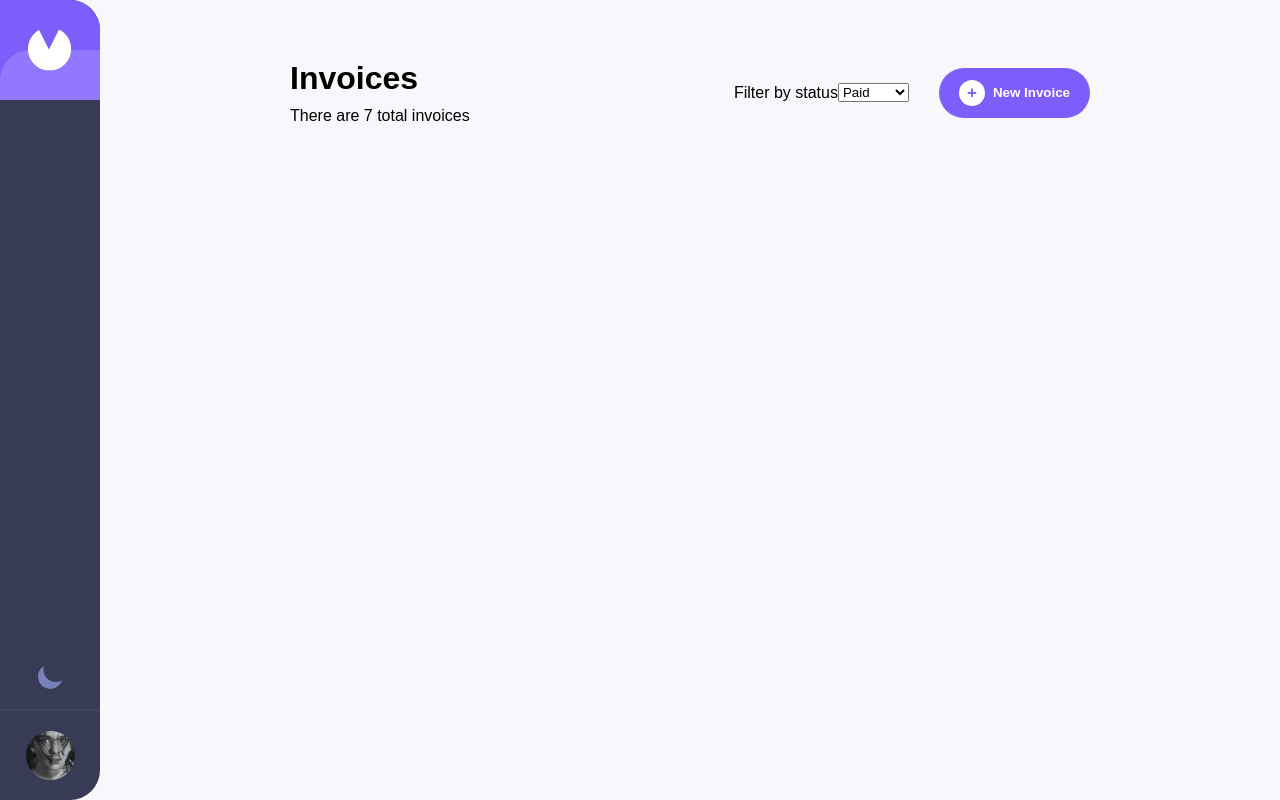
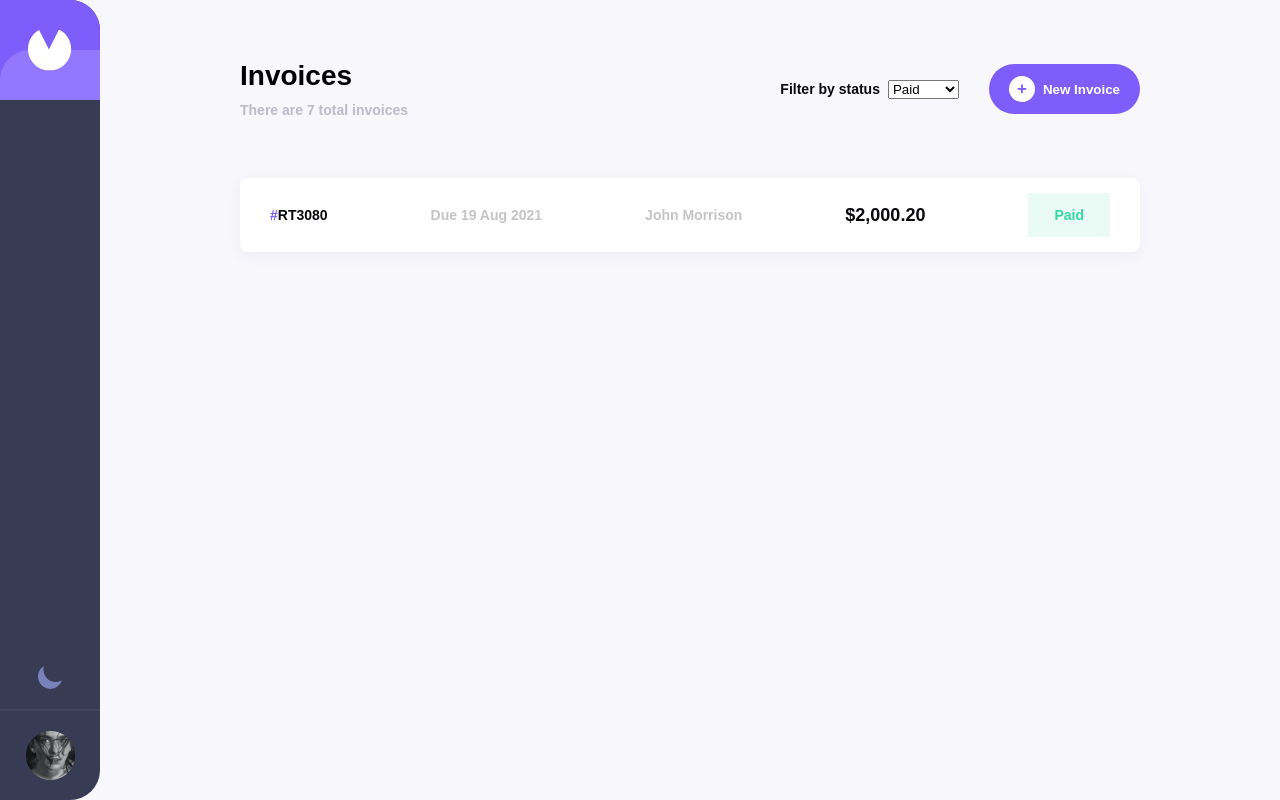
Before and after one commit to callumboaden/invoice-app, a React (Create React App) app: page / in a window 1280 px wide. Built offline with nearby package versions, Linux system fonts and the light colour scheme.

Commit message:
added invoiceListItem component

```diff
--- a/src/App.css
+++ b/src/App.css
@@ -5,6 +5,7 @@
 
 body {
   font-family: 'Montserrat', sans-serif;
+  font-size: 14px;
 }
 
 h1, h2, h3, h4, h5, p {
@@ -21,3 +22,9 @@ button  {
   font-family: 'Montserrat', sans-serif;
   font-weight: 700;
 }
+
+ul {
+  list-style-type: none;
+  margin: 0;
+  padding: 0;
+}
--- a/src/App.js
+++ b/src/App.js
@@ -1,12 +1,12 @@
 import Sidebar from "./components/Sidebar";
-import InvoiceList from "./components/InvoiceList";
+import InvoiceListContainer from "./components/InvoiceListContainer";
 import "./App.css";
 
 function App() {
   return (
     <div className="App">
       <Sidebar></Sidebar>
-      <InvoiceList></InvoiceList>
+      <InvoiceListContainer></InvoiceListContainer>
     </div>
   );
 }
--- a/src/InvoiceList.css
+++ b/src/InvoiceList.css
@@ -1,4 +1,51 @@
-.InvoiceList-container {
-    width: 800px;
-    margin: 60px auto;
+.InvoiceList {
+    margin-top: 60px;
 }
+
+.InvoiceList-listItem {
+    background: #FFFFFF;
+    height: 74px;
+    max-width: 100%;
+    border-radius: 8px;
+    display: flex;
+    align-items: center;
+    justify-content: space-between;
+    padding: 0 30px;
+    box-shadow: 0px 4px 14px 0px rgba(55,59,84,0.05);
+
+}
+
+.InvoiceList-listItem div {
+    font-weight: 700;
+}
+
+.Invoice-id {
+    color: #7C5CFB;
+}
+
+.Invoice-id span {
+    color: #09090E;
+}
+
+.Invoice-dueDate,
+.Invoice-name {
+color: #C4C4C4;
+}
+
+.Invoice-amount {
+    font-size: 18px;
+    color: #09090E;
+}
+
+.InvoiceList-listItemRight {
+    display: flex;
+    align-items: center;
+}
+.Invoice-status {
+    padding: 14px 26px;
+    background: rgba(51, 216, 160, .1);
+
+}
+.Invoice-status span {
+color: #33D8A0;
+}
--- /dev/null
+++ b/src/InvoiceListContainer.css
@@ -0,0 +1,4 @@
+.InvoiceList-container {
+    width: 900px;
+    margin: 60px auto;
+}
--- a/src/InvoiceListHeader.css
+++ b/src/InvoiceListHeader.css
@@ -8,3 +8,12 @@
     align-items: center;
     justify-content: space-between;
 }
+.InvoiceList-total {
+    color: #BCBCC8;
+    font-weight: 700;
+}
+.InvoiceList-headerOptions label {
+    color: #09090E;
+    font-weight: 700;
+    margin-right: 8px;
+}
--- a/src/components/InvoiceList.js
+++ b/src/components/InvoiceList.js
@@ -1,12 +1,22 @@
-import ButtonNewInvoice from "./ButtonNewInvoice";
-import InvoiceListHeader from "./InvoiceListHeader";
 import "../InvoiceList.css";
 
 function InvoiceList() {
   return (
-    <div className="InvoiceList-container">
-      <InvoiceListHeader></InvoiceListHeader>
-    </div>
+    <ul className="InvoiceList">
+      <li className="InvoiceList-listItem">
+        <div className="Invoice-id">
+          #<span>RT3080</span>
+        </div>
+        <div className="Invoice-dueDate">Due 19 Aug 2021</div>
+        <div className="Invoice-name">John Morrison</div>
+        <div className="Invoice-amount">$2,000.20</div>
+        <div className="InvoiceList-listItemRight">
+          <div className="Invoice-status">
+            <span>Paid</span>
+          </div>
+        </div>
+      </li>
+    </ul>
   );
 }
 
--- /dev/null
+++ b/src/components/InvoiceListContainer.js
@@ -0,0 +1,14 @@
+import InvoiceList from "./InvoiceList";
+import InvoiceListHeader from "./InvoiceListHeader";
+import "../InvoiceListContainer.css";
+
+function InvoiceListContainer() {
+  return (
+    <div className="InvoiceList-container">
+      <InvoiceListHeader></InvoiceListHeader>
+      <InvoiceList></InvoiceList>
+    </div>
+  );
+}
+
+export default InvoiceListContainer;
--- a/src/components/InvoiceListHeader.js
+++ b/src/components/InvoiceListHeader.js
@@ -6,7 +6,7 @@ function InvoiceListHeader() {
     <header className="InvoiceList-header">
       <div class="InvoiceList-headerTitle">
         <h1>Invoices</h1>
-        <p>There are 7 total invoices</p>
+        <p className="InvoiceList-total">There are 7 total invoices</p>
       </div>
       <div class="InvoiceList-headerOptions">
         <label for="filters">Filter by status</label>
```
